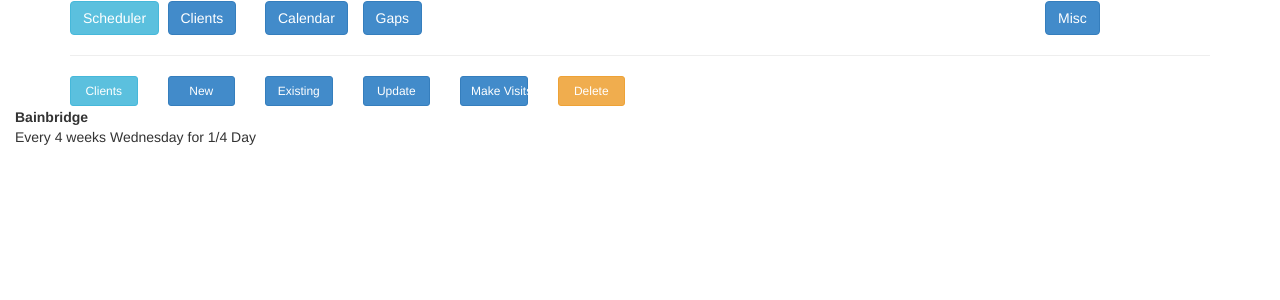
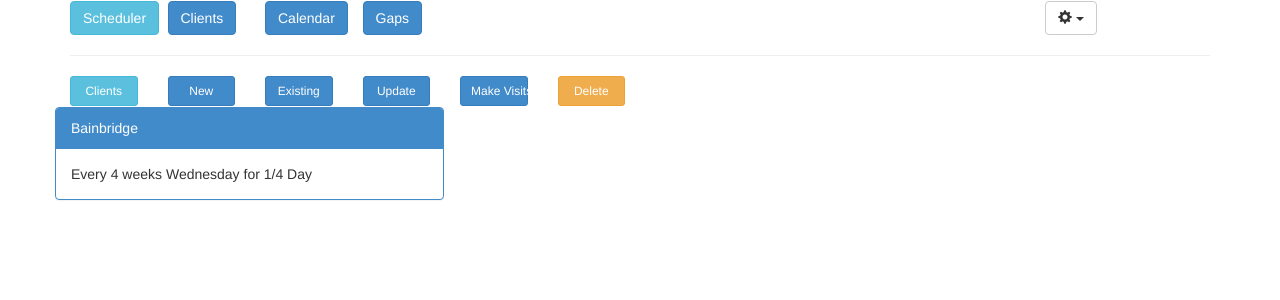
Before and after one commit to dwagon/Scheduler, a Django app: page /client/9/ in a window 1280 px wide. Shown: the top 300 px of the page. Run offline with Django 3.2, Linux system fonts and the light colour scheme; data comes from the database, SQL or seed files in the repository; data that the repository does not hold is empty; parts of the project's set-up code (start-up, migrations or seed data) failed here and were passed over; some libraries are stand-ins or nearby versions.

Commit message:
More wasting time tuning looks

```diff
--- a/scheduler/client/templates/client/client_base.html
+++ b/scheduler/client/templates/client/client_base.html
@@ -36,11 +36,12 @@
             {# include "client/month.html" #}
         {% endif %}
     </div>
-</div>
 {% endblock %}
 
 {% block content %}
+    <div class="row">
     {% block client_content %}
     Client Content
     {% endblock %}
+    </div>
 {% endblock %}
--- a/scheduler/client/templates/client/client_view.html
+++ b/scheduler/client/templates/client/client_view.html
@@ -1,20 +1,12 @@
-<div class="container">
-    <div class="row">
-        <div class="col-md-5">
-            <b>{{client.name}}</b>
-        </div>
-    </div>
-    <div class="row">
-        <div class="col-md-5">
+<div class="panel panel-primary">
+    <div class="panel-heading">{{client.name}}</div>
+    <div class="panel-body">
 Every {{client.regularity}} weeks
     {{client.get_dayofweek_display}}
     {% if client.flexible %} (Flexible) {% endif %}
     for {{client.get_duration_display}}
-        </div>
-    </div>
+    <br>
 {% if client.startdate or client.enddate %}
-    <div class="row">
-        <div class="col-md-5">
         Date Range:
         {% if client.startdate %}
             {{client.startdate}} -
@@ -24,14 +16,10 @@
         {% else %}
             Onwards
         {% endif %}
+        <br>
+{% endif %}
+{% if client.note %}
+    Notes: {{client.note}}<br>
+{% endif %}
 </div>
 </div>
-    {% endif %}
-    {% if client.note %}
-    <div class="row">
-        <div class="col-md-5">
-            Notes: {{client.note}}
-        </div>
-    </div>
-    {% endif %}
-</div>
--- a/scheduler/gap/templates/gap/gap_base.html
+++ b/scheduler/gap/templates/gap/gap_base.html
@@ -1,10 +1,10 @@
 {% extends "base/base.html" %}
 {% block subbuttonbar %}
     <div class="col-md-1">
-        <a href="{% url 'gapIndex' %}" role="button" class="btn btn-info bt-lg">Gaps</a>
+        <a href="{% url 'gapIndex' %}" role="button" class="btn btn-info bt-sm">Gaps</a>
     </div>
     <div class="col-md-1">
-        <a href="{% url 'gapNew' %}" type="button" class="btn btn-primary btn-sm btn-block">New Gap</a>
+        <a href="{% url 'gapNew' %}" type="button" class="btn btn-primary btn-sm btn-block">New</a>
     </div>
     <div class="col-md-1">
         <a href="{% url 'gapList' %}" type="button" class="btn btn-primary btn-sm btn-block">Existing</a>
--- a/scheduler/gap/templates/gap/gap_index.html
+++ b/scheduler/gap/templates/gap/gap_index.html
@@ -1,9 +1,4 @@
 {% extends "gap/gap_base.html" %}
 
 {% block gap_content %}
-<div class="row">
-    <div class="col-md-5">
-        {% include "gap/gap_view.html" %}
-    </div>
-</div>
 {% endblock %}
--- a/scheduler/scheduler/templates/base/base.html
+++ b/scheduler/scheduler/templates/base/base.html
@@ -9,11 +9,11 @@
 <link rel="icon" href="../../favicon.ico">
 <title>Scheduler</title>
 <!-- Bootstrap core CSS -->
-<link href="/static/b/css/bootstrap.min.css"
-rel="stylesheet">
-<script src="http://code.jquery.com/jquery-1.11.0.min.js"></script>
+<script src="https://ajax.googleapis.com/ajax/libs/jquery/1.11.1/jquery.min.js"></script>
+<script src="/static/b/js/bootstrap.min.js"></script>
+<link href="/static/b/css/bootstrap.min.css" rel="stylesheet">
+</head>
 
-</head>
 <body>
 <div class="container">
 <div class="row">
@@ -35,9 +35,19 @@ rel="stylesheet">
         <a href="{% url 'gapIndex' %}" role="button" class="btn btn-primary">Gaps</a>
     </div>
     <div class="col-md-6">
+        &nbsp;
     </div>
     <div class="col-md-1">
-        <a href="{% url 'miscIndex' %}" role="button" class="btn btn-primary">Misc</a>
+        <div class="dropdown">
+            <button class="btn btn-default dropdown-toggle" type="button" id="cfgmenu" data-toggle="dropdown">
+                <span class="glyphicon glyphicon-cog"></span>
+                <span class="caret"></span>
+            </button>
+            <ul class="dropdown-menu" role="menu" aria-labelledby="cfgmenu">
+                <li role="presentation"><a role="menuitem" href="{% url 'generateAllVisits' %}">Generate all visits</a></li>
+                <li role="presentation"><a role="menuitem" href="{% url 'clearAllVisits' %}">Clear all visits</a></li>
+            </ul>
+        </div>
     </div>
 {% endblock %}
 </div>
--- a/scheduler/visit/views.py
+++ b/scheduler/visit/views.py
@@ -57,7 +57,7 @@ class VisitNew(CreateView):
 def clearAllVisits(request):
     from .models import clearVisits
     clearVisits()
-    return redirect("displayThisMonth")
+    return redirect("index")
 
 
 ################################################################################
```
Also changed, not shown: scheduler/scheduler/templates/misc/misc_base.html (+7 -7 lines), scheduler/visit/templates/visit/visit_view.html (+6 -4 lines). Lines whose indentation alone changed are shown as unchanged.
